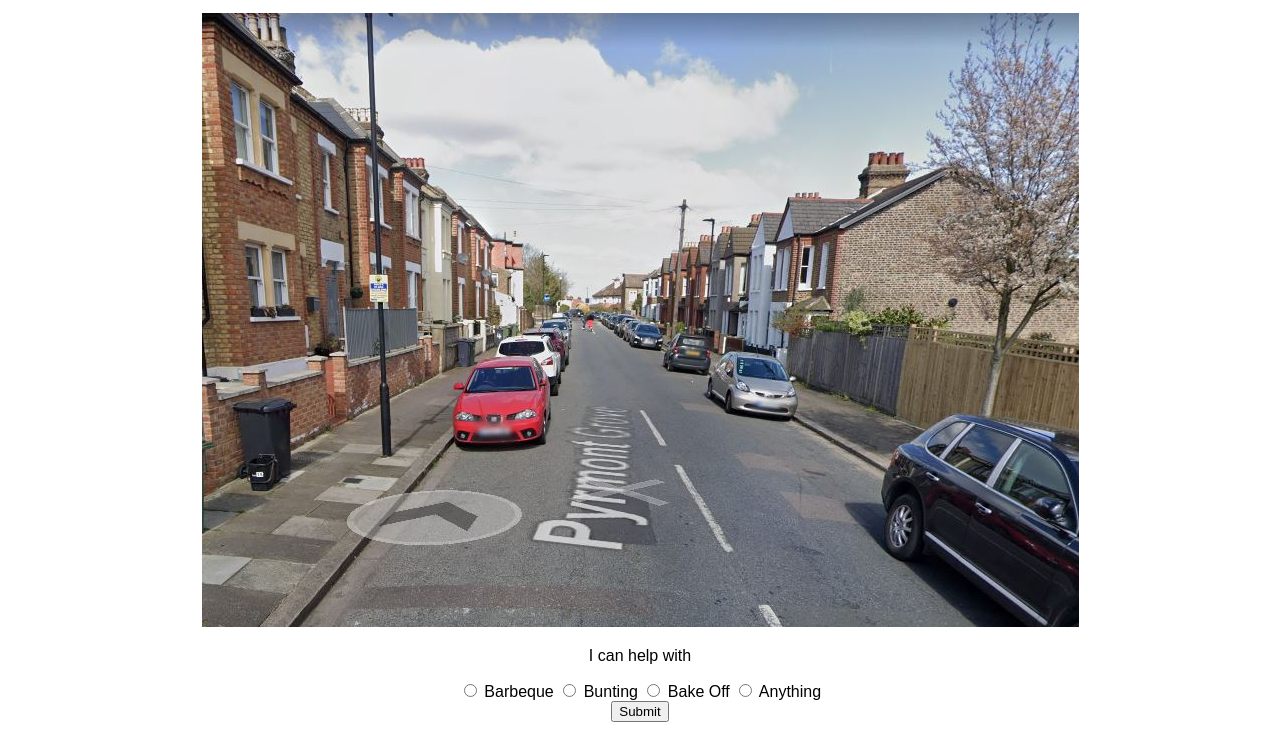
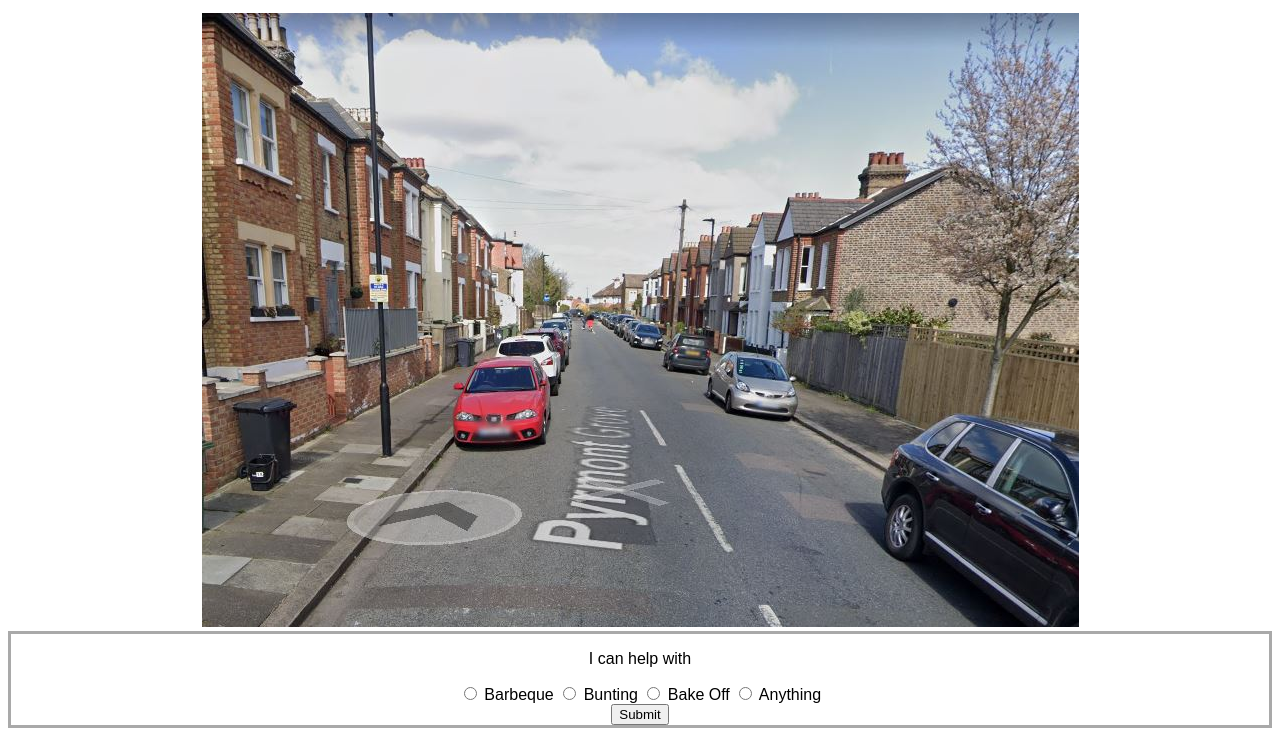
Before and after one commit to karenfrankel/PyrmontStreetParty2019, a plain HTML site: page index.html in a window 1280 px wide. Shown: the part 101-837 px from the top of the page. Drawn offline with Linux system fonts and the light colour scheme.

Commit message:
Update main.css

```diff
--- a/main.css
+++ b/main.css
@@ -3,7 +3,7 @@
   text-align:center;
 }
 
-.help-form {
+.helpform {
   border-style:solid;
   border-color: darkgray;
 }
```
